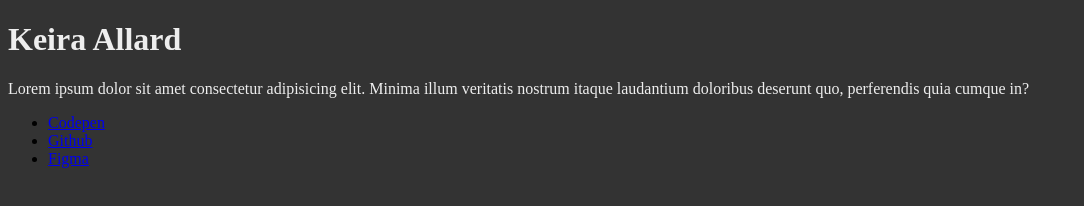
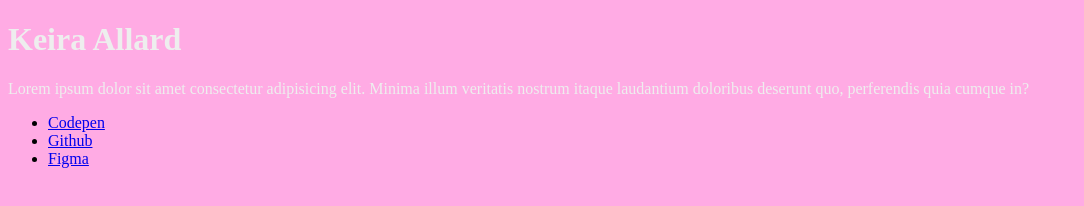
Before and after one commit to kallard8/kallard8, a plain HTML site: page index.html in a window 1280 px wide. Shown: the whole page, without its empty margins (0-1084 px from the left). Drawn offline with Linux system fonts and the light colour scheme.

```diff
--- a/style.css
+++ b/style.css
@@ -1,5 +1,5 @@
 body {
-  background: #333;
+  background: rgb(255, 171, 228);
 }
 
 h1,
```
